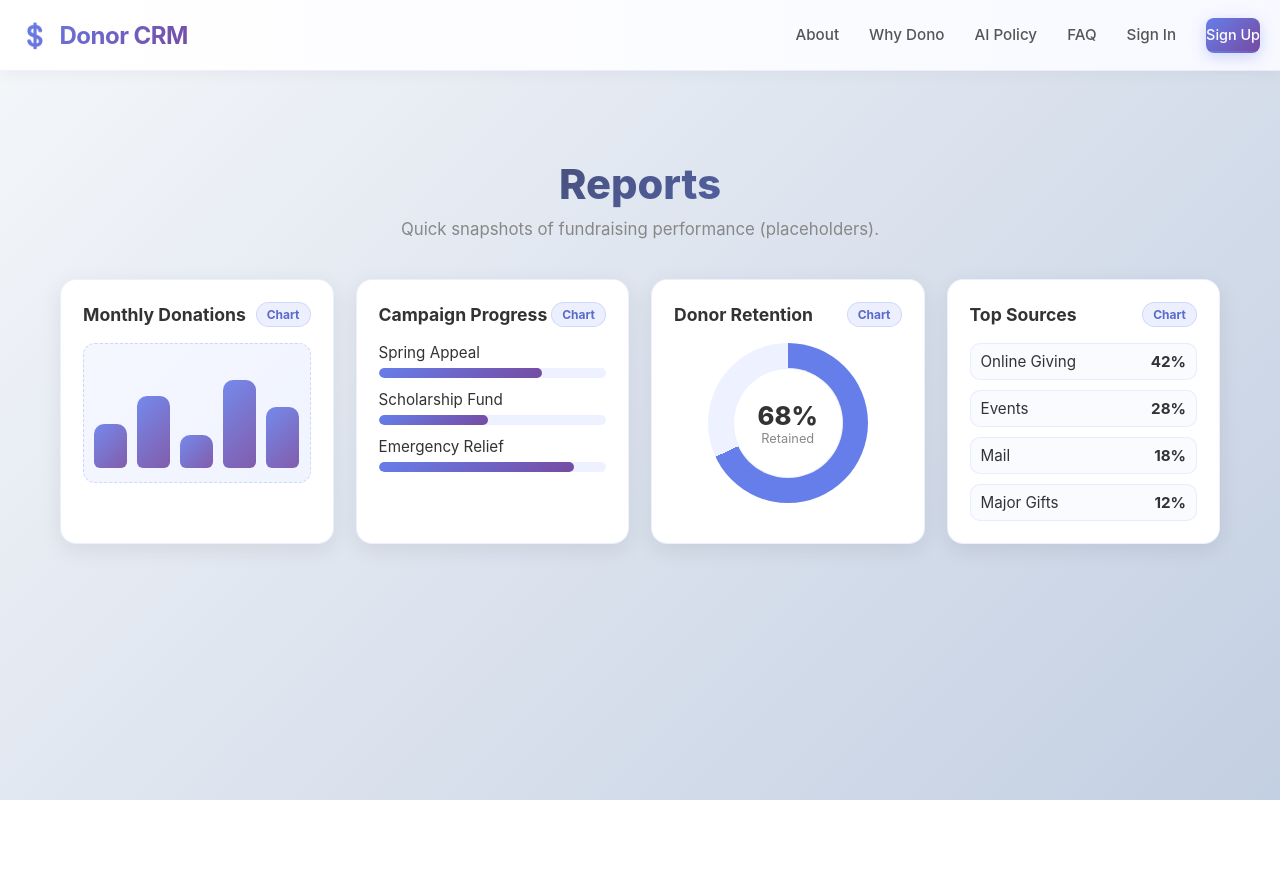
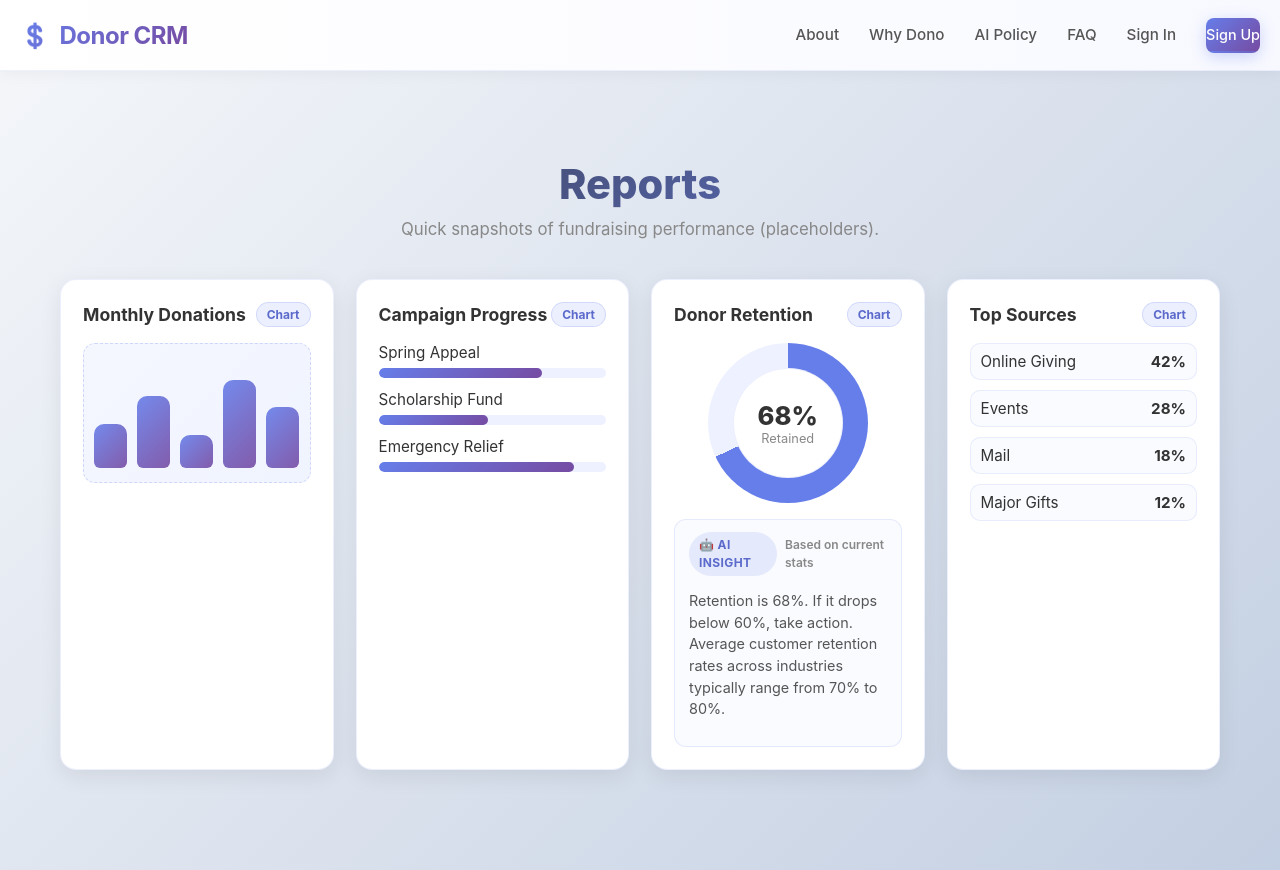
Before and after one commit to ZahMVPCoder/DonorConnect, a Next.js app: page /reports in a window 1280 px wide. Before the commit the page ends 800 px from the top, so only its background shows below. Built offline with nearby package versions, Linux system fonts and the light colour scheme.

Commit message:
Add AI insight tip to reports

```diff
--- a/app/reports/page.module.css
+++ b/app/reports/page.module.css
@@ -140,6 +140,44 @@
   color: #888;
 }
 
+.tipBox {
+  margin-top: 16px;
+  padding: 12px 14px;
+  border-radius: 12px;
+  background: #fafbff;
+  border: 1px solid rgba(102, 126, 234, 0.15);
+  color: #555;
+  font-size: 0.9rem;
+  line-height: 1.5;
+}
+
+.tipHeader {
+  display: flex;
+  align-items: center;
+  gap: 8px;
+  margin-bottom: 6px;
+}
+
+.aiBadge {
+  display: inline-flex;
+  align-items: center;
+  gap: 6px;
+  padding: 4px 10px;
+  border-radius: 999px;
+  background: rgba(102, 126, 234, 0.15);
+  color: #5b6acb;
+  font-weight: 700;
+  font-size: 0.75rem;
+  text-transform: uppercase;
+  letter-spacing: 0.4px;
+}
+
+.tipLabel {
+  font-size: 0.75rem;
+  color: #888;
+  font-weight: 600;
+}
+
 .sourceList {
   display: grid;
   gap: 10px;
--- a/app/reports/page.tsx
+++ b/app/reports/page.tsx
@@ -65,6 +65,17 @@ export default function ReportsPage() {
               <div className={styles.donutLabel}>Retained</div>
             </div>
           </div>
+          <div className={styles.tipBox}>
+            <div className={styles.tipHeader}>
+              <span className={styles.aiBadge}>🤖 AI Insight</span>
+              <span className={styles.tipLabel}>Based on current stats</span>
+            </div>
+            <p>
+              Retention is 68%. If it drops below 60%, take action. Average
+              customer retention rates across industries typically range from
+              70% to 80%.
+            </p>
+          </div>
         </div>
 
         <div className={styles.card}>
```
